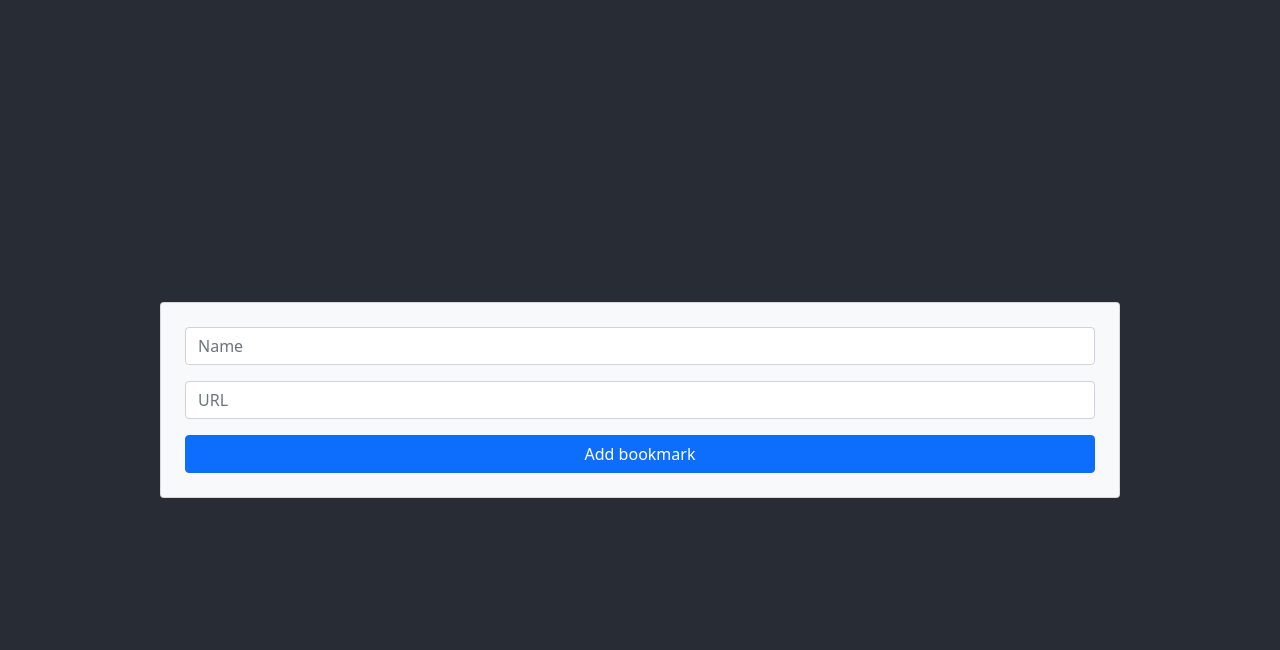
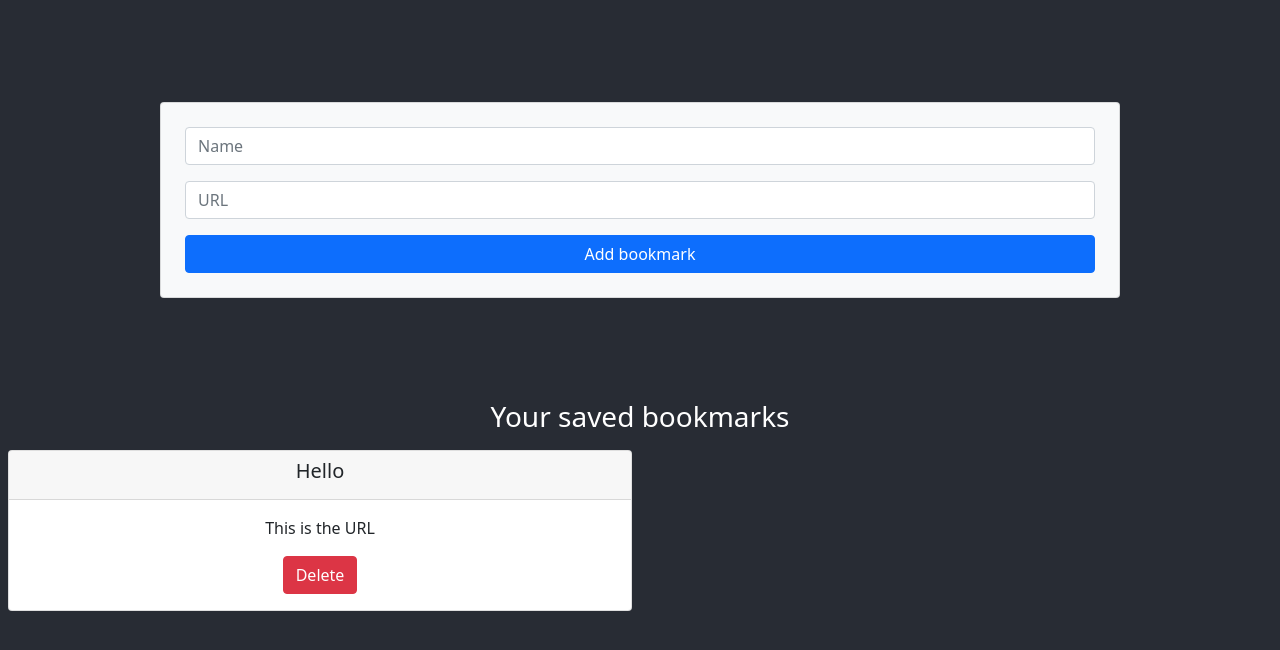
Before and after one commit to k-packwood/my-app, a React (Create React App) app: page / in a window 1280 px wide. Shown: the top 650 px of the page. Built offline with nearby package versions, Linux system fonts and the light colour scheme.

Commit message:
Added individual bookmark component

```diff
--- a/src/App.css
+++ b/src/App.css
@@ -1,5 +1,7 @@
 .App {
   text-align: center;
+  background-color: #282c34;
+  min-height: 100vh;
 }
 
 .App-logo {
@@ -7,32 +9,16 @@
   pointer-events: none;
 }
 
-@media (prefers-reduced-motion: no-preference) {
-  .App-logo {
-    animation: App-logo-spin infinite 20s linear;
-  }
-}
-
 .App-header {
-  background-color: #282c34;
-  min-height: 100vh;
+  min-height: 50vh;
   display: flex;
   flex-direction: column;
   align-items: center;
   justify-content: center;
   font-size: calc(10px + 2vmin);
+
+}
+
+.App-main h3 {
   color: white;
 }
-
-.App-link {
-  color: #61dafb;
-}
-
-@keyframes App-logo-spin {
-  from {
-    transform: rotate(0deg);
-  }
-  to {
-    transform: rotate(360deg);
-  }
-}
--- a/src/App.js
+++ b/src/App.js
@@ -1,8 +1,10 @@
 import './App.css';
 import UserInput from './UserInput';
+import Bookmark from './Bookmark';
 
 // Bootstrap imports
 import Card from 'react-bootstrap/Card';
+import Stack from 'react-bootstrap/Stack';
 
 function App() {
   return (
@@ -12,6 +14,12 @@ function App() {
           <UserInput />
         </Card>
       </header>
+      <main className="App-main">
+        <h3>Your saved bookmarks</h3>
+        <Stack gap={3} >
+          <Bookmark />
+        </Stack>
+      </main>
     </div>
   );
 }
--- /dev/null
+++ b/src/Bookmark.js
@@ -0,0 +1,22 @@
+// Handles the JSX for an individual Bookmark
+
+// Bootstrap imports
+import Card from 'react-bootstrap/Card';
+import Button from 'react-bootstrap/Button';
+
+const Bookmark = (props) => {
+    return (
+        <div className="col-12 col-md-6">
+            <Card className="m-2">
+                <Card.Header>
+                    <h5>Hello</h5></Card.Header>
+                <Card.Body>
+                    <p>This is the URL</p>
+                    <Button type="button" variant="danger">Delete</Button>
+                </Card.Body>
+            </Card>
+        </div>
+    );
+}
+
+export default Bookmark;
--- a/src/UserInput.js
+++ b/src/UserInput.js
@@ -2,10 +2,8 @@ import React, { Component } from 'react';
 
 // Bootstrap imports
 import Form from 'react-bootstrap/Form';
-import FormControl from 'react-bootstrap/FormControl';
 import Button from 'react-bootstrap/Button';
 import Stack from 'react-bootstrap/Stack';
-import FormGroup from 'react-bootstrap/FormGroup';
 
 class UserInput extends Component {
     state = {
@@ -16,13 +14,13 @@ class UserInput extends Component {
     render(){
         return(
             <Form>
-                <FormGroup>
+                <Form.Group>
                     <Stack gap={3}>
-                        <FormControl type="text" placeholder="Name"/>
-                        <FormControl type="text" placeholder="URL"/>
+                        <Form.Control type="text" placeholder="Name"/>
+                        <Form.Control type="text" placeholder="URL"/>
                         <Button variant="primary" type="submit">Add bookmark</Button>
                     </Stack>
-                </FormGroup>
+                </Form.Group>
             </Form>
         );
     }
```
